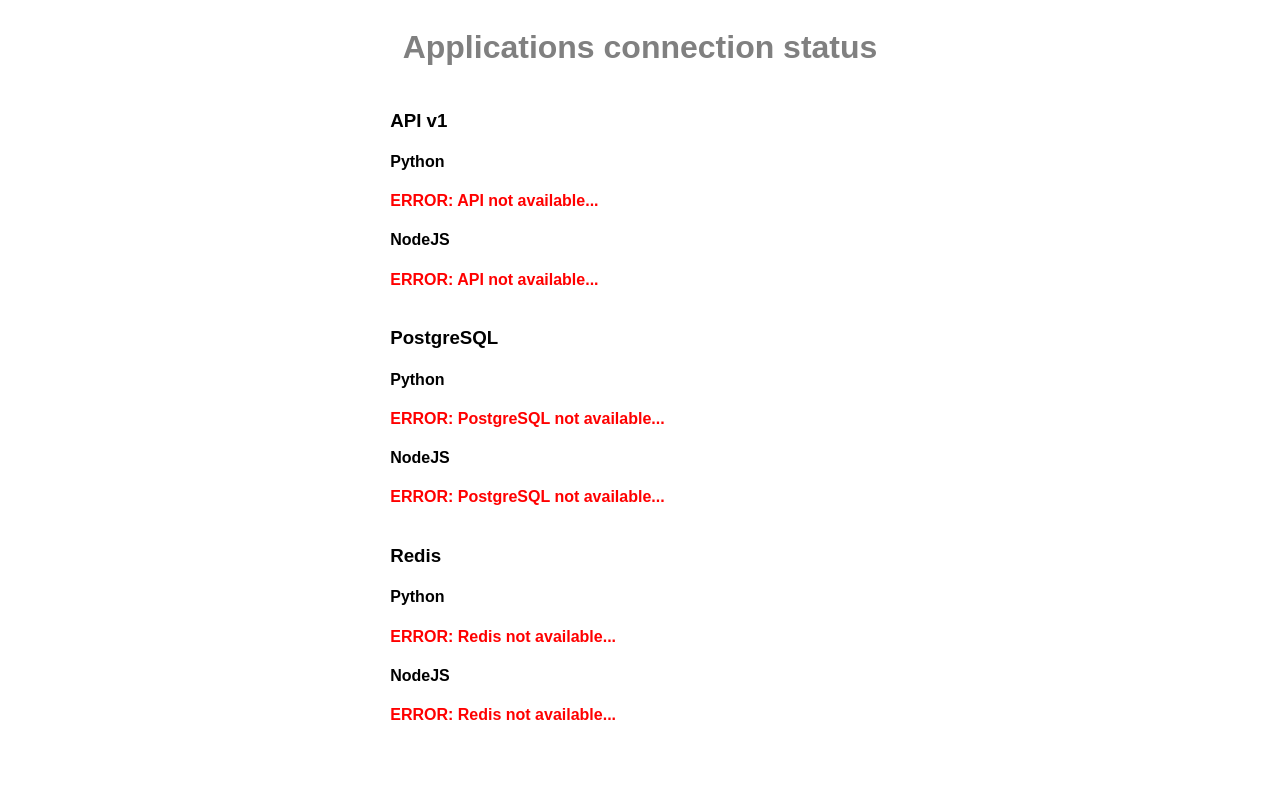
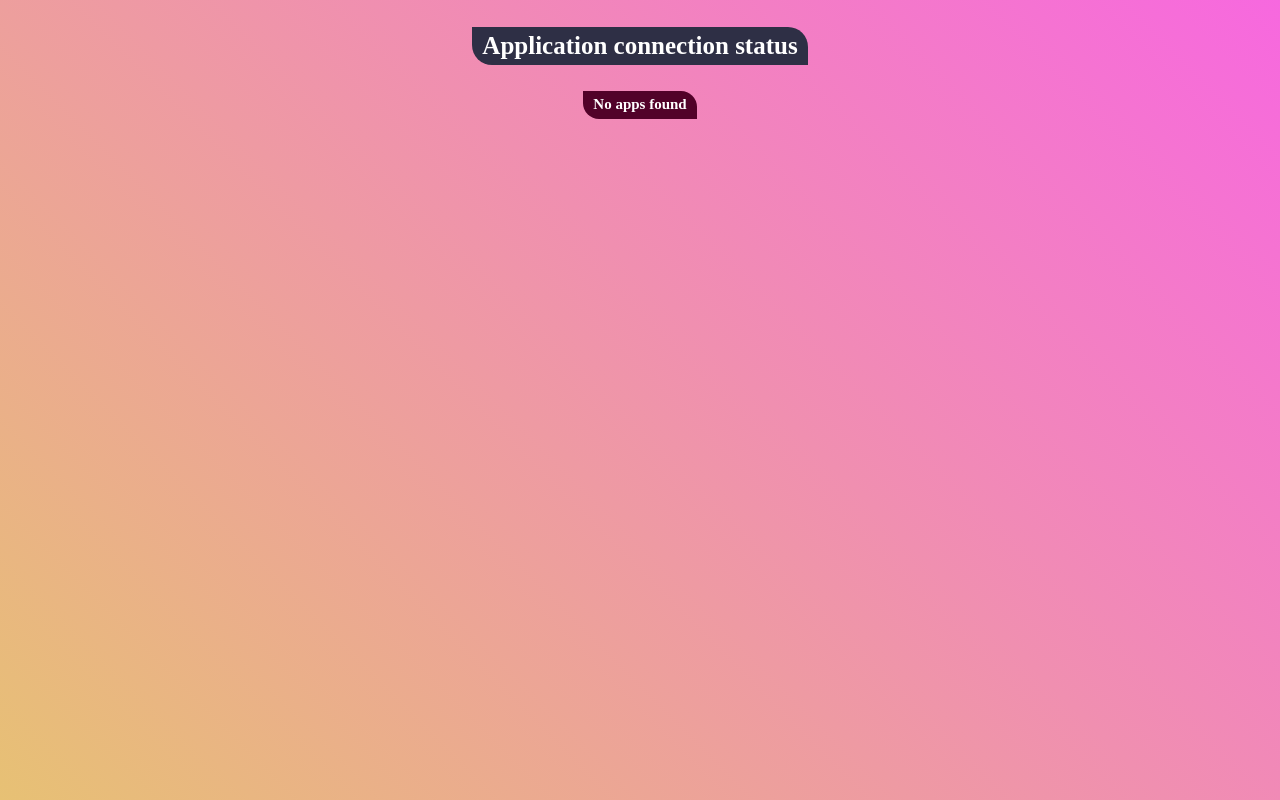
Before and after one commit to LexxXell/base_template, a plain HTML site: page html/index.html in a window 1280 px wide. Drawn offline with Linux system fonts and the light colour scheme; no server answers; a web font is replaced by a local one.

Commit message:
Added styles for html

```diff
--- a/html/index.html
+++ b/html/index.html
@@ -6,42 +6,30 @@
     <meta http-equiv="X-UA-Compatible" content="IE=edge">
     <meta name="viewport" content="width=device-width, initial-scale=1.0">
     <link rel="stylesheet" href="styles/main.css">
+    <link rel="icon" href="/favicon.png" type="image/x-icon">
     <title>Connection checker</title>
 </head>
 
 <body>
-    <table class="i_t">
-        <caption class="i_t__c">
-            <h1 class="i_t__c__h1">Applications connection status</h1>
-        </caption>
-        <tr class="i_t__tr">
-            <td class="i_t__td">
-                <h3 class="i_t__h3">API v1</h3>
-                <h4 class="i_t__h4">Python</h4>
-                <p class="i_t__p_e" id="api_py_info">ERROR: API not available...</p>
-                <h4 class="i_t__h4">NodeJS</h4>
-                <p class="i_t__p_e" id="api_no_info">ERROR: API not available...</p>
-            </td>
-        </tr>
-        <tr class="i_t__tr">
-            <td class="i_t__td">
-                <h3 class="i_t__h3">PostgreSQL</h3>
-                <h4 class="i_t__h4">Python</h4>
-                <p class="i_t__p_e" id="postgres_py_info">ERROR: PostgreSQL not available...</p>
-                <h4 class="i_t__h4">NodeJS</h4>
-                <p class="i_t__p_e" id="postgres_no_info">ERROR: PostgreSQL not available...</p>
-            </td>
-        </tr>
-        <tr class="i_t__tr">
-            <td class="i_t__td">
-                <h3 class="i_t__h3">Redis</h3>
-                <h4 class="i_t__h4">Python</h4>
-                <p class="i_t__p_e" id="redis_py_info">ERROR: Redis not available...</p>
-                <h4 class="i_t__h4">NodeJS</h4>
-                <p class="i_t__p_e" id="redis_no_info">ERROR: Redis not available...</p>
-            </td>
-        </tr>
-    </table>
+
+    <div class="--main">
+        <div>
+            <h1>Application connection status</h1>
+            <h2 id="info-header">No apps found</h2>
+        </div>
+        <div id="py-div" class="--hide">
+            <h3>Python</h3>
+            <p class="--p-err" id="api_py_info"></p>
+            <p class="--p-err" id="postgres_py_info"></p>
+            <p class="--p-err" id="redis_py_info"></p>
+        </div>
+        <div id="no-div" class="--hide">
+            <h3>NodeJS</h3>
+            <p id="api_no_info"></p>
+            <p id="postgres_no_info"></p>
+            <p class="--p-err" id="redis_no_info"></p>
+        </div>
+    </div>
 
     <script src="js/main.js"></script>
 
--- a/html/js/main.js
+++ b/html/js/main.js
@@ -4,17 +4,19 @@
 }
 const checkPostgres = "check_postgres";
 const checkRedis = "check_redis";
+const info_header = document.querySelector("#info-header")
 
-function setApiCheckResults(baseURL, apiInfoObj, postgresInfoObj, redisInfoObj) {
+function setApiCheckResults(baseURL, apiInfoObj, postgresInfoObj, redisInfoObj, api_callback) {
     const apiData = httpGetJSON(baseURL);
     const postgresData = httpGetJSON(baseURL + checkPostgres);
     const redisData = httpGetJSON(baseURL + checkRedis);
     apiInfoObj.textContent = apiData.message ? apiData.message : apiInfoObj.textContent;
-    apiInfoObj.className = apiData.error ? "i_t__p_e" : "i_t__p_s";
+    apiInfoObj.className = apiData.error ? "--p-err" : "--p-scs";
+    if (api_callback) api_callback(apiData.error);
     postgresInfoObj.textContent = postgresData.message ? postgresData.message : postgresInfoObj.textContent;
-    postgresInfoObj.className = postgresData.error ? "i_t__p_e" : "i_t__p_s";
+    postgresInfoObj.className = postgresData.error ? "--p-err" : "--p-scs";
     redisInfoObj.textContent = redisData.message ? redisData.message : redisInfoObj.textContent;
-    redisInfoObj.className = redisData.error ? "i_t__p_e" : "i_t__p_s";
+    redisInfoObj.className = redisData.error ? "--p-err" : "--p-scs";
 }
 
 function httpGetJSON(theUrl) {
@@ -32,12 +34,26 @@
     baseURL = baseApiURL["python"],
     apiInfoObj = document.querySelector('#api_py_info'),
     postgresInfoObj = document.querySelector('#postgres_py_info'),
-    redisInfoObj = document.querySelector('#redis_py_info')
+    redisInfoObj = document.querySelector('#redis_py_info'),
+    api_callback = (api_error) => {
+        if (api_error) {
+            document.querySelector('#py-div').style.display = "none";
+        } else {
+            info_header.style.display = "none";
+        }
+    }
 )
 
 setApiCheckResults(
     baseURL = baseApiURL["node"],
     apiInfoObj = document.querySelector('#api_no_info'),
     postgresInfoObj = document.querySelector('#postgres_no_info'),
-    redisInfoObj = document.querySelector('#redis_no_info')
+    redisInfoObj = document.querySelector('#redis_no_info'),
+    api_callback = (api_error) => {
+        if (api_error) {
+            document.querySelector('#no-div').style.display = "none";
+        } else {
+            info_header.style.display = "none";
+        }
+    }
 )
--- a/html/styles/main.css
+++ b/html/styles/main.css
@@ -1,34 +1,80 @@
-body {
-    font-family: sans-serif;
+@font-face {
+    font-family: "MainFont-Bo";
+    font-style: normal;
+    font-weight: 400;
+    src: local("AvianoWedge-Bo"), url("https://fonts.cdnfonts.com/s/20201/AvianoWedgeBo.woff") format("woff");
 }
 
-table.i_t {
+@font-face {
+    font-family: "MainFont-Th";
+    font-style: normal;
+    font-weight: 200;
+    src: local("AvianoWedge-Th"), url("https://fonts.cdnfonts.com/s/20201/AvianoWedgeTh.woff") format("woff");
+}
+
+::-webkit-scrollbar {
+    width: 0;
+}
+
+:root {
+    --body-bg: linear-gradient(45deg, #e7c174, #f768df);
+    --header-bg: #2e2f45;
+    --info-header-bg: #520229;
+    --scs-col: #0a4f1b;
+    --err-col: #a10d0d;
+}
+
+html {
+    font-family: "MainFont-Th";
+    font-size: 62.5%;
+    height: 100%;
+    background: var(--body-bg) fixed;
+}
+
+.--main {
     width: 40%;
     margin-left: auto;
     margin-right: auto;
 }
 
-.i_t__c__h1 {
-    color: grey;
+h1,
+h2,
+h3 {
+    font-family: "MainFont-Th";
+    color: white;
+    display: table;
+    padding: 1% 2%;
+    background: var(--header-bg);
 }
 
-.i_t__p {
-    color: silver;
+h1 {
+    font-size: 250%;
+    margin: 20pt auto;
+    text-align: center;
+    border-radius: 0pt 15pt;
 }
 
-.i_t__p_s {
-    color: darkgreen;
+h2 {
+    margin: 20pt auto;
+    border-radius: 0pt 12pt;
+    background: var(--info-header-bg);
 }
 
-.i_t__p_e {
-    color: red;
-    font-weight: bold;
+h3 {
+    font-size: 150%;
+    margin: 20pt 0pt;
+    border-radius: 0pt 8pt;
 }
 
-.b_u_inp {
-    width: 70%;
+p {
+    font-size: 14pt;
+    font-family: "MainFont-Bo";
 }
 
-.c_btn {
-    width: 25%;
+.--p-err {
+    color: var(--err-col);
 }
+
+.--p-scs {
+    color: var(--scs-col);
+}
```
Also changed, not shown: html/favicon.png (added).
